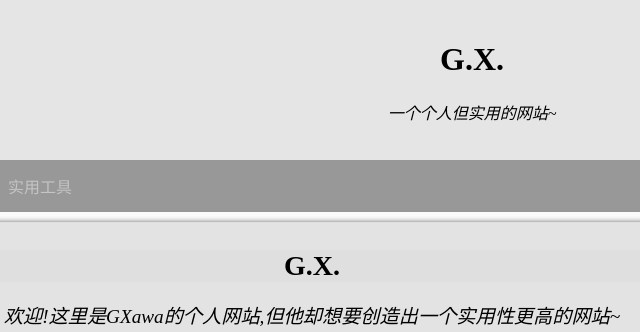
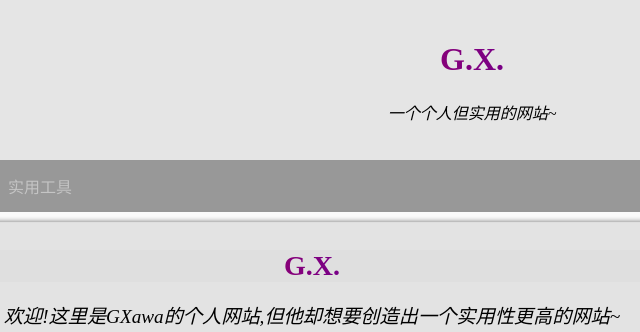
Before and after one commit to GXawa/gx.github.io, a plain HTML site: page index.html in a window 1280 px wide. Shown: the top 332 px of the page, 168-808 px from the left. Drawn offline with Linux system fonts and the light colour scheme; a web font is replaced by a local one.

Commit message:
Update index.html

```diff
--- a/index.html
+++ b/index.html
@@ -3,12 +3,11 @@
  <head>
   <meta charset="utf-8" name="viewport" content="width=device-width, initial-scale=1, maximum-scale=1, user-scalable=no">
   <link href="index.css" rel="stylesheet">
-  <link href="page.css" rel="stylesheet">
 </head>
 <body>
 <span style="font-family:Noto Serif SC;"><!--字体-->
 <div class="header">
- <div class="gradient-text">
+ <div class="gradient-text-rb">
  <h1>G.X.</h1>
  </div>
  <p><i>一个个人但实用的网站~</i></p>
@@ -24,7 +23,7 @@
   <div class="leftcolumn">
 
    <div class="mainpage-banner">
-<div class="mainpage-banner-header"><div class="gradient-text">G.X.</div></div>
+<div class="mainpage-banner-header"><div class="gradient-text-rb">G.X.</div></div>
 <div class="mainpage-banner-content">
 <p style="font-style:italic;font-size:120%">欢迎!这里是GXawa的个人网站,但他却想要创造出一个实用性更高的网站~</p>
 </div></div>
```
